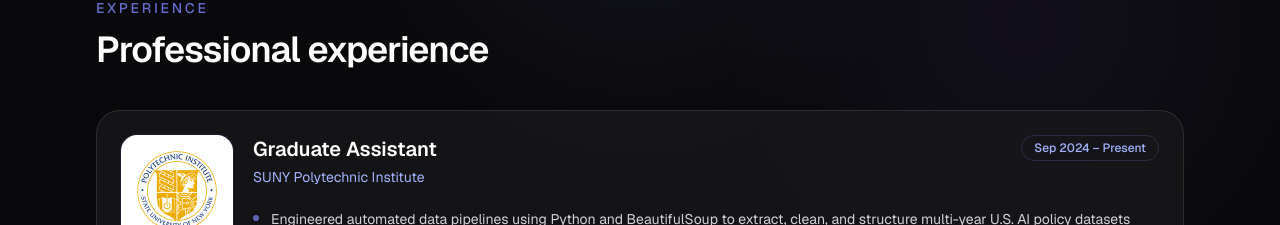
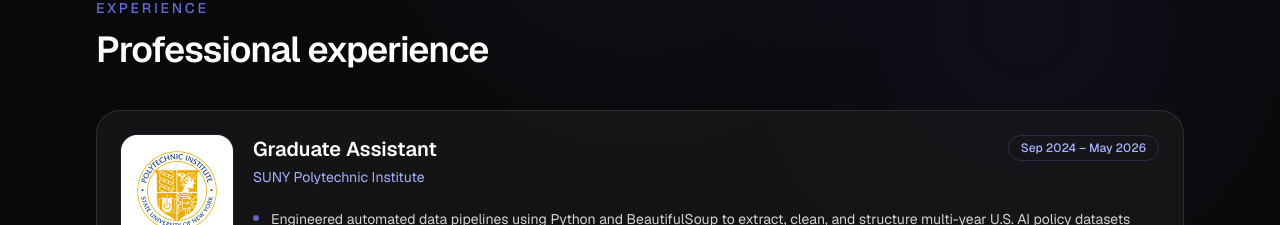
Before and after one commit to Yasesvi-Reddy-Pebbeti/yasesvireddypebbeti_portfolio_v2, a Next.js app: page / in a window 1280 px wide. Shown: the part 3338-3563 px from the top of the page. Built offline with nearby package versions, Linux system fonts and the light colour scheme.

Commit message:
update experience page

```diff
--- a/src/components/home/ExperiencePreview.jsx
+++ b/src/components/home/ExperiencePreview.jsx
@@ -2,7 +2,7 @@ const experiences = [
   {
     role: "Graduate Assistant",
     company: "SUNY Polytechnic Institute",
-    period: "Sep 2024 – Present",
+    period: "Sep 2024 – May 2026",
     logo: "/logos/experience/suny.png",
     points: [
       "Engineered automated data pipelines using Python and BeautifulSoup to extract, clean, and structure multi-year U.S. AI policy datasets across all 50 states.",
```
